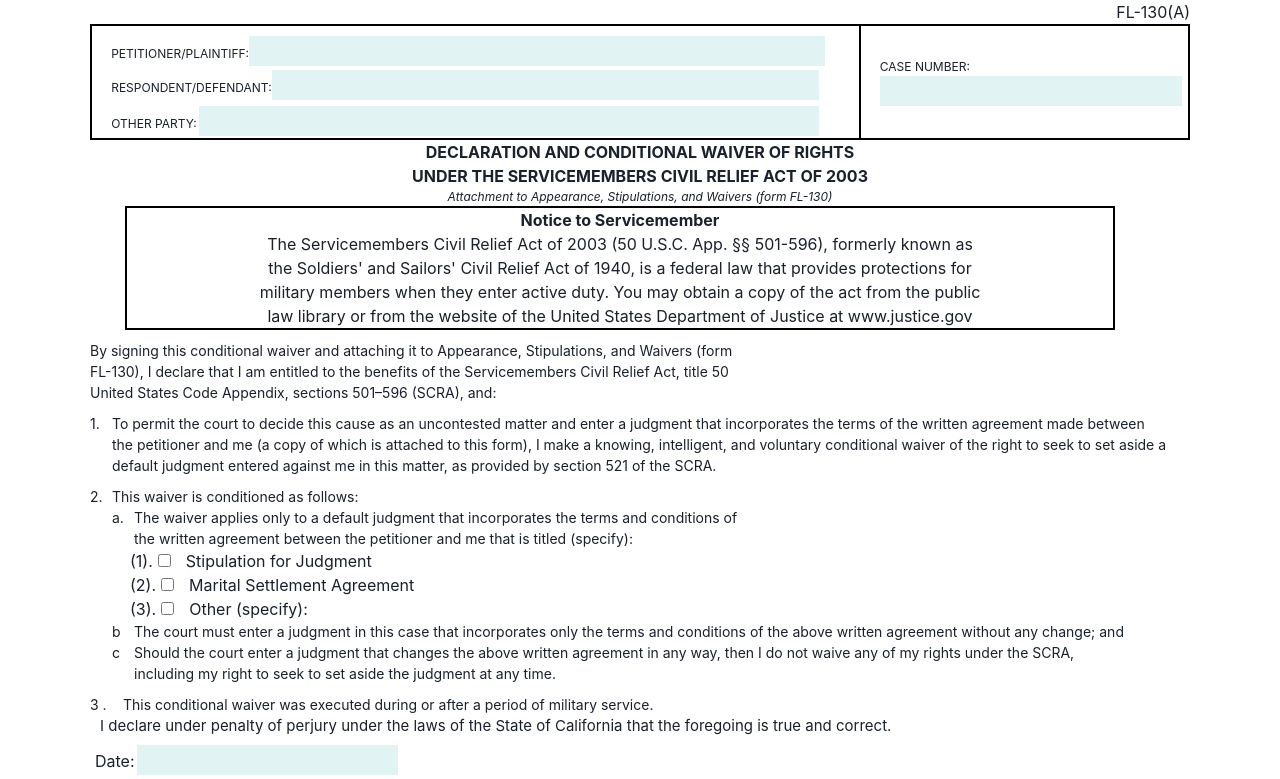
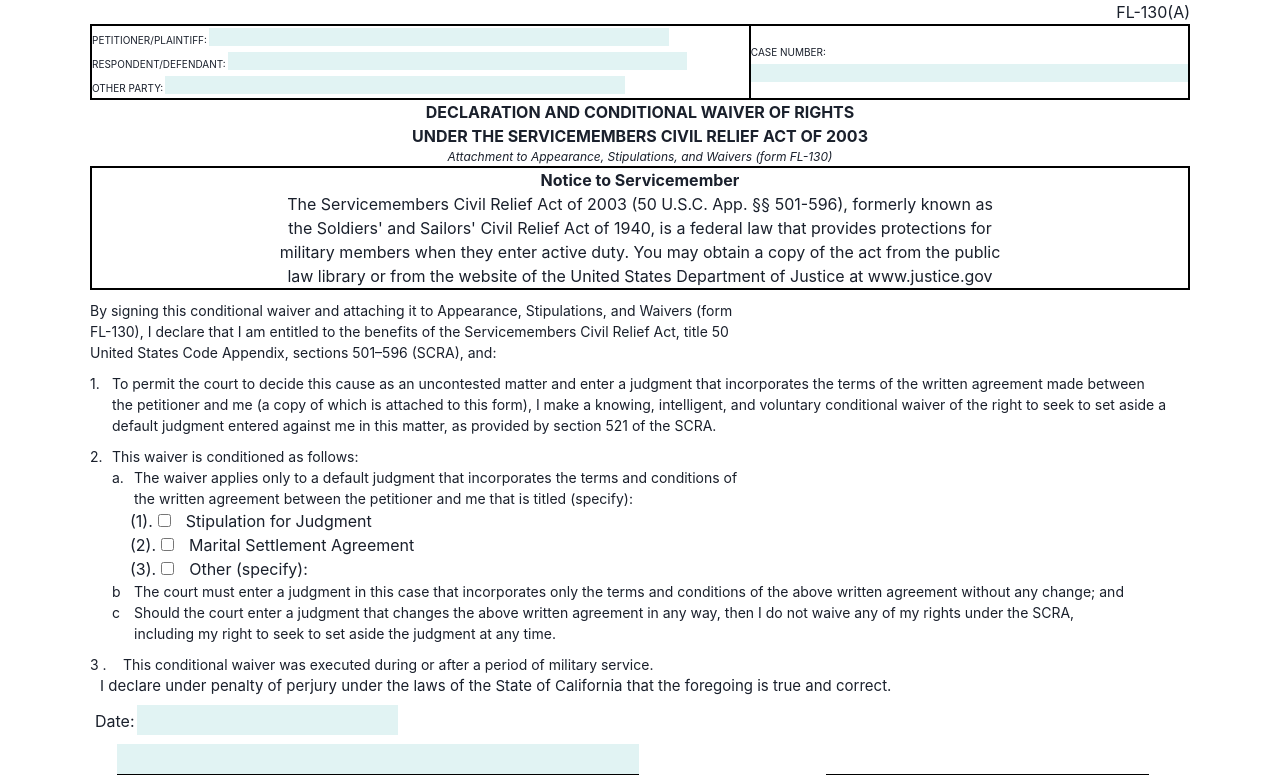
Before and after one commit to sddoc-in/by-the-law, a React (Create React App) app in the folder client/: page /pdf130a in a window 1280 px wide. Shown: the top 779 px of the page. Built offline with nearby package versions, Linux system fonts and the light colour scheme; the HTML template or start-up script is replaced by a standard one.

Commit message:
some change in files

```diff
--- a/client/src/components/pdf/fl130/fl130.tsx
+++ b/client/src/components/pdf/fl130/fl130.tsx
@@ -408,7 +408,7 @@ export default function () {
                             <input
                                 name={"TypeOrPrintName"}
                                 onChange={(e) => handleChange(e)}
-                                style={{ backgroundColor: "rgb(225, 243, 243)", border: "none", margin: "0px" }} type="text" id="fax" size={50} />
+                                style={{ backgroundColor: "rgb(225, 243, 243)", borderBottom: "1px solid black", margin: "0px" }} type="text" id="fax" size={70} />
                             <div>(TYPE OR PRINT NAME)</div>{" "}
                         </div>
                         <div>
@@ -432,7 +432,7 @@ export default function () {
                             <input
                                 name={"TypeOrPrintName"}
                                 onChange={(e) => handleChange(e)}
-                                style={{ backgroundColor: "rgb(225, 243, 243)", border: "none", margin: "0px" }} type="text" id="fax" size={50} />
+                                style={{ backgroundColor: "rgb(225, 243, 243)",  borderBottom: "1px solid black", margin: "0px" }} type="text" id="fax" size={70} />
                             <div>(TYPE OR PRINT NAME)</div>{" "}
                         </div>
                         <div>
@@ -457,7 +457,7 @@ export default function () {
                             <input
                                 name={"TypeOrPrintName"}
                                 onChange={(e) => handleChange(e)}
-                                style={{ backgroundColor: "rgb(225, 243, 243)", border: "none", }} type="text" id="fax" size={50} />
+                                style={{ backgroundColor: "rgb(225, 243, 243)",borderBottom: "1px solid black", }} type="text" id="fax" size={70} />
                             <div>(TYPE OR PRINT NAME)</div>{" "}
                         </div>
                         <div>
@@ -481,7 +481,7 @@ export default function () {
                             <input
                                 name={"TypeOrPrintName"}
                                 onChange={(e) => handleChange(e)}
-                                style={{ backgroundColor: "rgb(225, 243, 243)", border: "none", }} type="text" id="fax" size={50} />
+                                style={{ backgroundColor: "rgb(225, 243, 243)", borderBottom: "1px solid black", }} type="text" id="fax" size={70} />
                             <div>(TYPE OR PRINT NAME)</div>{" "}
                         </div>
                         <div>
--- a/client/src/components/pdf/fl130A/fl130a.tsx
+++ b/client/src/components/pdf/fl130A/fl130a.tsx
@@ -39,52 +39,56 @@ export default function SU130a() {
         <table style={{ width: "100%", border: "2px solid black", borderCollapse: "collapse" }}>
           <tbody>
             <tr>
-              <td style={{ border: "2px solid black", borderCollapse: "collapse" }}>
-                <div style={{ marginLeft: "1.2rem" ,marginBottom:"4px",marginTop:"10px",fontSize:"12px"}}>
-                  <label htmlFor="name">PETITIONER/PLAINTIFF:</label>
+              <td style={{ border: "2px solid black", borderCollapse: "collapse", width: "60%" }}>
+
+                <div className=' flex justify-end items-center'>
+                  <label htmlFor="name" style={{ fontSize: "10px", }}>PETITIONER/PLAINTIFF:</label>
                   <input
-                   name={" PetitionerPlaintiff"}
-                   onChange={(e) => handleChange(e)}
-                 style={{ backgroundColor: "rgb(225, 243, 243)", border: "none",width:"77%" }} type="text" id="name" />
+                    style={{ backgroundColor: "rgb(225, 243, 243)", border: "none", margin: "2px 2px", height: "18px", width: '70%' }}
+                    type="text"
+                    id="name"
+                  />
                 </div>
-                <div style={{ marginLeft: "1.2rem", fontSize:"12px",marginBottom:"4px" }}>
-                  <label htmlFor="street">RESPONDENT/DEFENDANT:</label>
+
+                <div className=' flex justify-end items-center'>
+                  <label htmlFor="name" style={{ fontSize: "10px", }}>RESPONDENT/DEFENDANT:</label>
                   <input
-                   name={" RespondentDefendant"}
-                   onChange={(e) => handleChange(e)}
-                   style={{ backgroundColor: "rgb(225, 243, 243)", border: "none",width:"73.3%" }} type="text" id="street" />
+                    style={{ backgroundColor: "rgb(225, 243, 243)", border: "none", margin: "2px 2px", height: "18px", width: '70%' }}
+                    type="text"
+                    id="name"
+                  />
                 </div>
-                <div style={{ marginLeft: "1.2rem" ,fontSize:"12px"}}>
-                  <label htmlFor="street">OTHER PARTY:</label>
+                <div className=' flex justify-end items-center'>
+                  <label htmlFor="name" style={{ fontSize: "10px", }}>OTHER PARTY:</label>
                   <input
-                  name={"  OtherParent"}
-                  onChange={(e) => handleChange(e)}
-                    style={{ backgroundColor: "rgb(225, 243, 243)", border: "none", margin: "2px", width:"83%"}} type="text" id="street" />
+                    style={{ backgroundColor: "rgb(225, 243, 243)", border: "none", margin: "2px 2px", height: "18px", width: '70%' }}
+                    type="text"
+                    id="name"
+                  />
                 </div>
+
               </td>
-              <td style={{ width: "30%", border: "2px solid black", borderCollapse: "collapse" }}>
-                <div style={{ marginLeft: "1.2rem",fontSize:"12px" }}>
-                  <label htmlFor="street">CASE NUMBER:</label>
+
+              <td className='px-2 w-[30%]' style={{ borderTop: "2px solid black", }}>
+                <div style={{ margin: "0px", }}>
+                  <label htmlFor="street" style={{ fontSize: "10px" }}>CASE NUMBER:</label>
                   <br />
-                  <input
-                  name={" CaseNumber"}
-                  onChange={(e) => handleChange(e)}
-                      style={{ backgroundColor: "rgb(225, 243, 243)", border: "none",width:"98%" }} type="text" id="street" />
+                  <input size={35} style={{ backgroundColor: "rgb(225, 243, 243)", border: "none", margin: "0px", height: "18px", width: "100%" }} type="text" id="street" />
                 </div>
               </td>
             </tr>
           </tbody>
         </table>
-        <div style={{ textAlign: "center"}}>
+        <div style={{ textAlign: "center" }}>
           <b>DECLARATION AND CONDITIONAL WAIVER OF RIGHTS</b>
         </div>
-        <div style={{ textAlign: "center",  }}>
+        <div style={{ textAlign: "center", }}>
           <b>UNDER THE SERVICEMEMBERS CIVIL RELIEF ACT OF 2003</b>
         </div>
-        <div style={{ textAlign: "center",  fontSize:"12px" ,}}>
+        <div style={{ textAlign: "center", fontSize: "12px", }}>
           <i> Attachment to Appearance, Stipulations, and Waivers (form FL-130)</i>
         </div>
-        <div style={{ border: "2px solid  #000000", textAlign: "center", verticalAlign: "top" , marginLeft:"35px", width: "90%" }}>
+        <div style={{ border: "2px solid  #000000", textAlign: "center", verticalAlign: "top", width: "100%" }}>
 
           <div>
             <b>Notice to Servicemember</b>
@@ -105,7 +109,7 @@ export default function SU130a() {
         </div>
         <table
           width="100%"
-          style={{ borderCollapse: "collapse", borderSpacing: 0, fontSize: 14, borderColor: "#EBF4F5" , marginTop:"10px"  }}
+          style={{ borderCollapse: "collapse", borderSpacing: 0, fontSize: 14, borderColor: "#EBF4F5", marginTop: "10px" }}
 
           cellPadding={8}
         >
@@ -126,7 +130,7 @@ export default function SU130a() {
         </table>
         <table
           width="100%"
-          style={{ pageBreakInside: "auto", fontSize: 14, verticalAlign: "top",marginTop:"10px" }}
+          style={{ pageBreakInside: "auto", fontSize: 14, verticalAlign: "top", marginTop: "10px" }}
           cellPadding={5}
           cellSpacing={5}
         >
@@ -155,7 +159,7 @@ export default function SU130a() {
         </table>
         <table
           width="100%"
-          style={{ pageBreakInside: "auto", fontSize: 14, verticalAlign: "top" ,marginTop:"10px" }}
+          style={{ pageBreakInside: "auto", fontSize: 14, verticalAlign: "top", marginTop: "10px" }}
           cellPadding={5}
           cellSpacing={5}
         >
@@ -208,7 +212,7 @@ export default function SU130a() {
             <input type="checkbox"
               name={"a"}
               onChange={(e) => handleThisWaiverIsConditionedAsFollws(e)}
-            style={{ marginRight: 5, marginLeft:5 }} />
+              style={{ marginRight: 5, marginLeft: 5 }} />
           </div>
           <div style={{ marginLeft: 10 }}>Stipulation for Judgment</div>
         </div>
@@ -218,7 +222,7 @@ export default function SU130a() {
             <input
               name={"a"}
               onChange={(e) => handleThisWaiverIsConditionedAsFollws(e)}
-            type="checkbox" style={{ marginRight: 5 , marginLeft:5 }} />
+              type="checkbox" style={{ marginRight: 5, marginLeft: 5 }} />
           </div>
           <div style={{ marginLeft: 10 }}>Marital Settlement Agreement</div>
         </div>
@@ -228,7 +232,7 @@ export default function SU130a() {
             <input
               name={"a"}
               onChange={(e) => handleThisWaiverIsConditionedAsFollws(e)}
-            type="checkbox" style={{ marginRight: 5 , marginLeft:5 }} />
+              type="checkbox" style={{ marginRight: 5, marginLeft: 5 }} />
           </div>
           <div style={{ marginLeft: 10 }}>Other (specify):</div>
         </div>
@@ -293,7 +297,7 @@ export default function SU130a() {
         </table>
         <table
           width="100%"
-          style={{ pageBreakInside: "auto", fontSize: 14, verticalAlign: "top", marginTop:"10px" }}
+          style={{ pageBreakInside: "auto", fontSize: 14, verticalAlign: "top", marginTop: "10px" }}
           cellPadding={5}
           cellSpacing={5}
         >
@@ -323,22 +327,22 @@ export default function SU130a() {
           <input
             name={"Date"}
             onChange={(e) => handleChange(e)}
-                  size={20} style={{ backgroundColor: "rgb(225, 243, 243)", border: "none", margin: "2px",width:"24%" }} type="text" id="name" />
+            size={20} style={{ backgroundColor: "rgb(225, 243, 243)", border: "none", margin: "2px", width: "24%" }} type="text" id="name" />
         </div>
         <div style={{ display: "flex", fontSize: 15 }}>
           <div style={{ marginLeft: 25 }}>
             <input
               name={"TypeOrPrintName"}
               onChange={(e) => handleChange(e)}
-                  size={20} style={{ backgroundColor: "rgb(225, 243, 243)", border: "none", margin: "2px",width:"194%" }} type="text" id="name" />
+              size={20} style={{ backgroundColor: "rgb(225, 243, 243)", borderBottom: "1px solid black", margin: "2px", width: "194%" }} type="text" id="name" />
             <h4>(TYPE OR PRINT NAME)</h4>
           </div>
           <div style={{ marginLeft: "40%" }}>
             <input
               name={"SignatureOfRespondent"}
               onChange={(e) => handleChange(e)}
-                  size={20} style={{ backgroundColor: "rgb(225, 243, 243)", border: "none",width:"164%", margin: "2px" }} type="text" id="name" />
-          <h4>(SIGNATURE OF RESPONDENT)</h4>
+              size={20} style={{ borderBottom: "1px solid black", width: "120%", margin: "2px" }} type="text" id="name" />
+            <h4 style={{paddingLeft:"10px"}}>(SIGNATURE OF RESPONDENT)</h4>
           </div>
         </div>
         <div style={{ border: "1px solid  #000000", verticalAlign: "top", borderCollapse: "collapse" }} >
```
Also changed, not shown: client/src/components/pdf/fl145/fl145.tsx (+17 -17 lines). Lines whose indentation alone changed are shown as unchanged.
